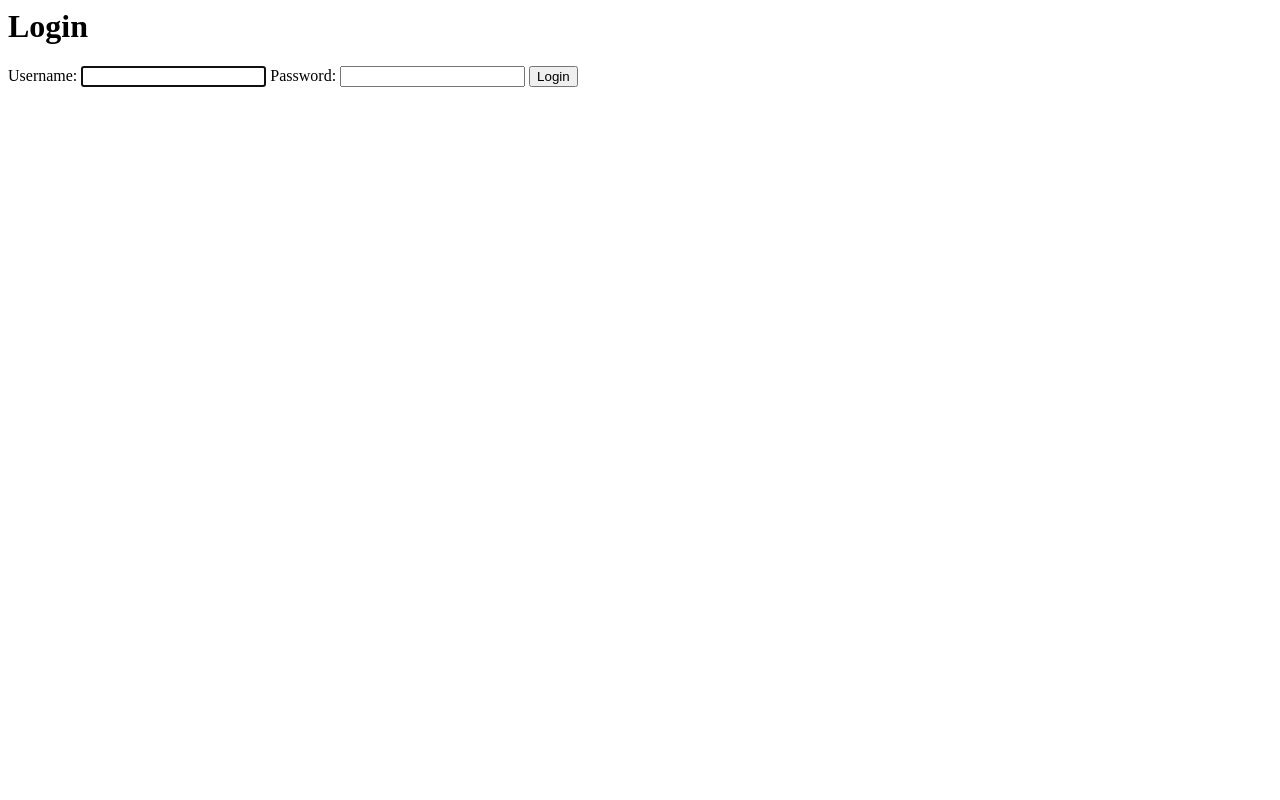
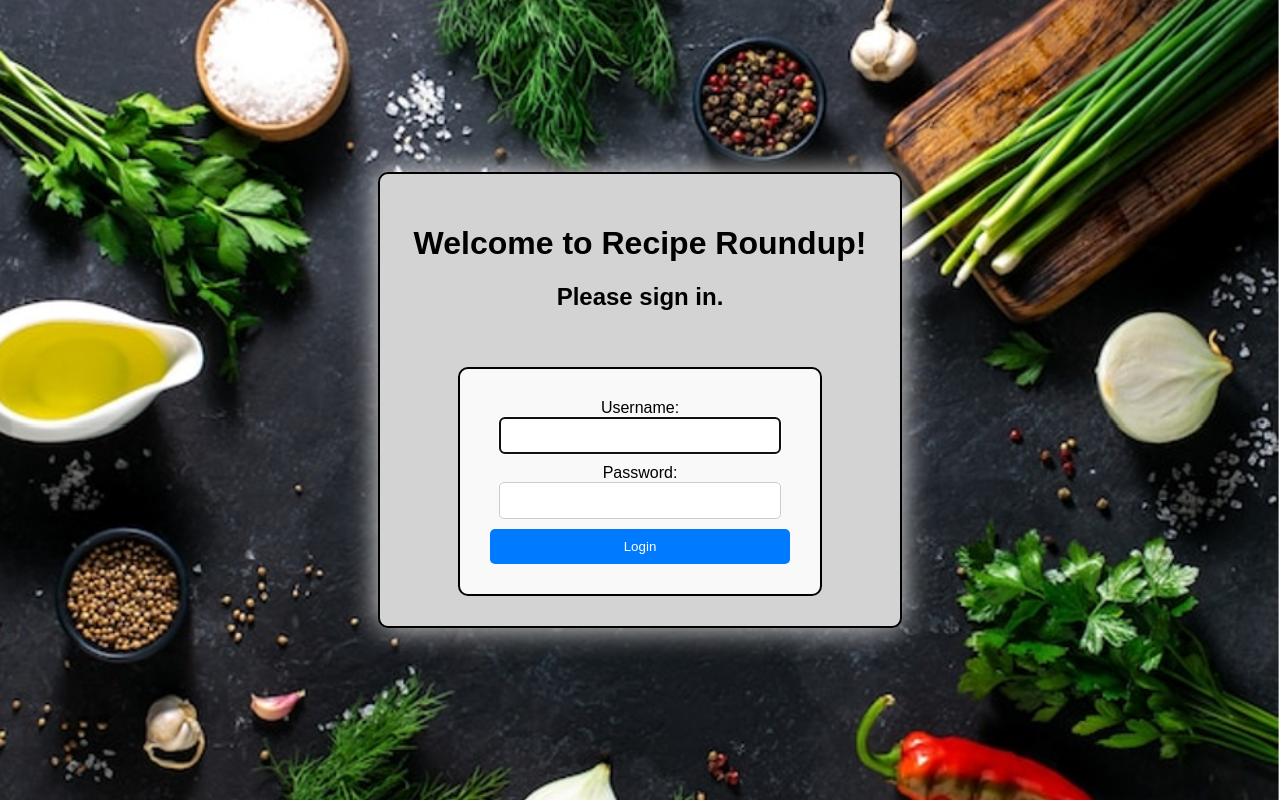
Before and after one commit to Marvel2410/recipe_app_py, a Django app: page / in a window 1280 px wide. Run offline with Django 4.2, Linux system fonts and the light colour scheme.

Commit message:
login page set up

```diff
--- a/src/recipes/static/recipes/styles.css
+++ b/src/recipes/static/recipes/styles.css
@@ -1,3 +1,4 @@
+
 /* Style for the image */
 .container {
   position: relative;
--- /dev/null
+++ b/src/recipes/static/recipes/styles/login.css
@@ -0,0 +1,66 @@
+body {
+  background-image: url('../images/ingimg.png');
+  background-size: cover;
+  background-repeat: no-repeat;
+  background-attachment: fixed;
+  margin: 0;
+  padding: 0;
+  height: 100vh;
+  display: flex;
+  justify-content: center;
+  align-items: center;
+  font-family: 'Poppins', sans-serif;
+}
+
+.login-container {
+  background-color: lightgrey; /* Set the background color of the outer container */
+  width: 500px;
+  padding: 30px 10px; /* Add some padding to the outer container */
+  border-radius: 10px; /* Add rounded corners to the outer container */
+  margin: auto;
+  border: 2px solid black; /* Add a black border around the container */
+  box-shadow: 0 0 30px rgba(243, 240, 240, 0.941); /* Add a shadow to the container */
+  text-align: center;
+}
+
+.login-form {
+  width: 300px;
+  background-color: #f9f9f9; /* Set the background color of the login form */
+  border: 2px solid #ccc;
+  padding: 30px;
+  text-align: center;
+  margin: auto;
+  border-radius: 10px; /* Add rounded corners to the login form */
+  border: 2px solid black; /* Add a black border around the form */
+}
+
+form {
+  width: 100%;
+}
+
+input[type="text"],
+input[type="password"] {
+  width: calc(100% - 40px);
+  padding: 10px;
+  margin-bottom: 10px;
+  border: 1px solid #ccc;
+  border-radius: 5px;
+}
+
+button {
+  width: 100%;
+  padding: 10px;
+  background: #007bff;
+  color: white;
+  border: none;
+  border-radius: 5px;
+  cursor: pointer;
+}
+
+button:hover {
+  background: #0056b3;
+}
+
+.error-message {
+  color: red;
+}
--- a/src/templates/auth/login.html
+++ b/src/templates/auth/login.html
@@ -1,22 +1,38 @@
-<h1>Login</h1> {% comment %} print heading {% endcomment %}
+{% load static %}
+<!DOCTYPE html>
+<html lang="en">
 
-{% comment %} check for error message {% endcomment %}
+<head>
+  <meta charset="UTF-8">
+  <meta http-equiv="X-UA-Compatible" content="IE=edge">
+  <meta name="viewport" content="width=device-width, initial-scale=1.0">
+  <title>Login</title>
+  <link rel="stylesheet" type="text/css" href="{% static 'recipes/styles/login.css' %}">
+</head>
+
+<body>
+  <div class="login-container">
+    <div class="login-box">
+      <h1>Welcome to Recipe Roundup!</h1>
+      <h2> Please sign in.</h2>
+      <br>
+      <br>
       {% if error_message %}
-{{error_message}}
+      <p class="error-message">{{ error_message }}</p>
       {% endif %}
 
-{% comment %} print form {% endcomment %}
-<form action="" method="POST">
-  {% comment %} add Django security token {% endcomment %}
+      <form action="" method="POST" class="login-form">
         {% csrf_token %}
-
-  {% comment %} print form received from view {% endcomment %}
-  {{form}}
-
-  {% comment %} add button {% endcomment %}
+        {{ form }}
         <button type="submit">Login</button>
       </form>
+
 
       {% if user.is_authenticated %}
       <a href="{% url 'logout' %}">Logout</a>
       {% endif %}
+    </div>
+  </div>
+</body>
+
+</html>
```
Also changed, not shown: src/db.sqlite3, src/recipes/static/recipes/images/cookbook.png (added), src/recipes/static/recipes/images/ingback.png (added), src/recipes/static/recipes/images/ingimg.png (added), src/recipes/static/recipes/images/ingredients.png (added), src/recipes/static/recipes/images/loginimg.png (added). Lines whose indentation alone changed are shown as unchanged.
